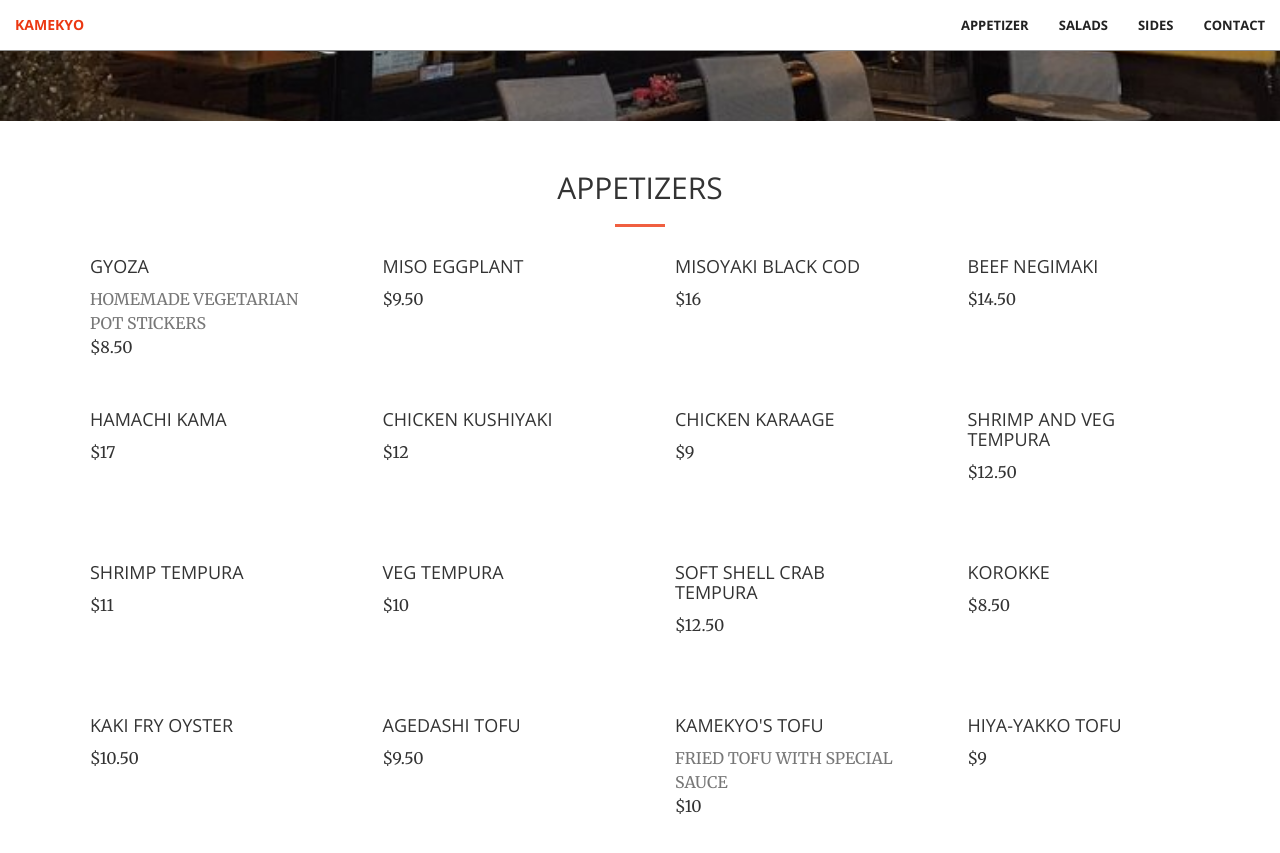
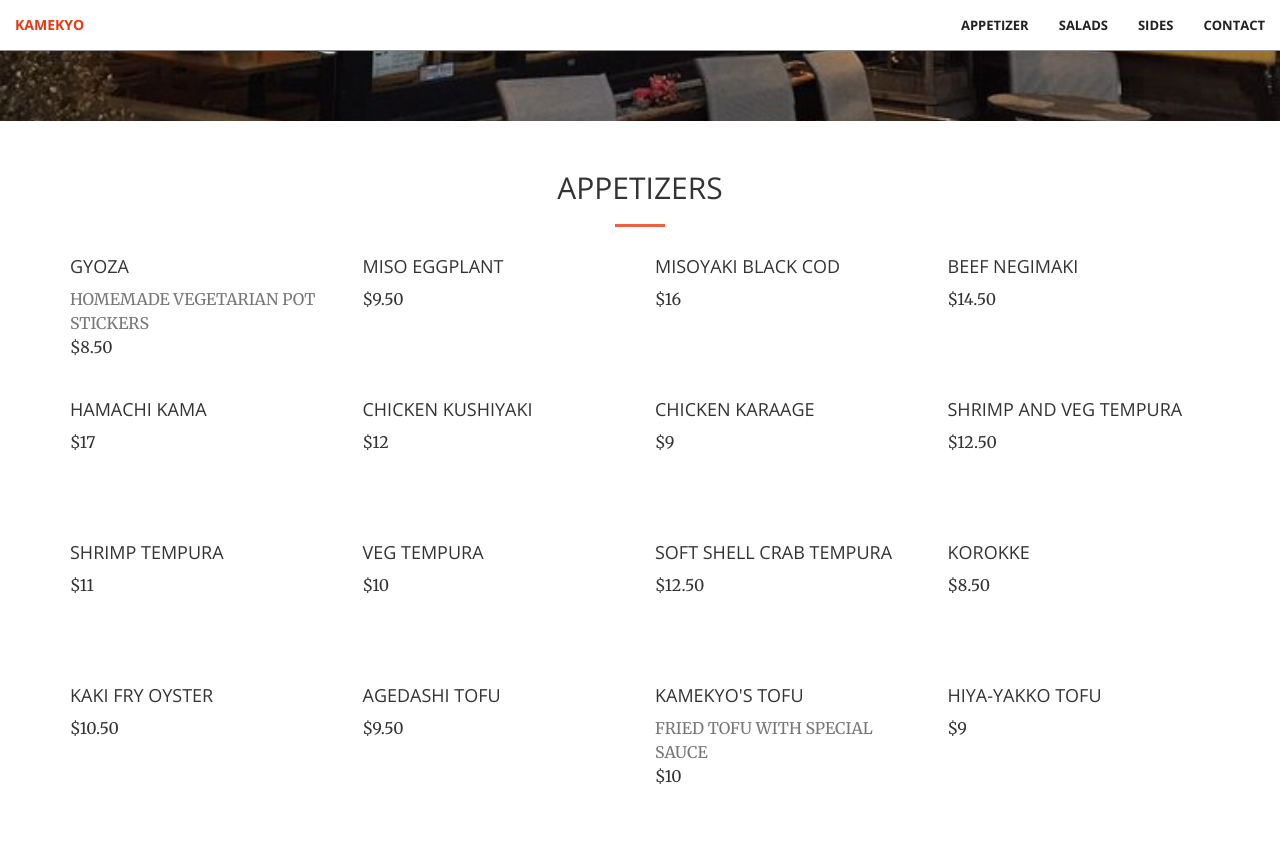
Before and after one commit to CyrusLiang/kamekyo, a Jekyll site: the page built from index.html, in a window 1280 px wide and 900 px high, scrolled down 779 px. Shown: the top 853 px of the window. Built offline with Jekyll 4.4.1, drawn with Linux system fonts in a browser that asks for light colours.

Commit message:
Update _base.scss

```diff
--- a/_sass/_base.scss
+++ b/_sass/_base.scss
@@ -365,7 +365,5 @@ section:nth-child(even) {
 @media only screen and (min-width: 768px) {
     .food-box {
         min-height: 133px;
-        margin: 10px;
-        padding: 0 10px;
     }
 }
```
